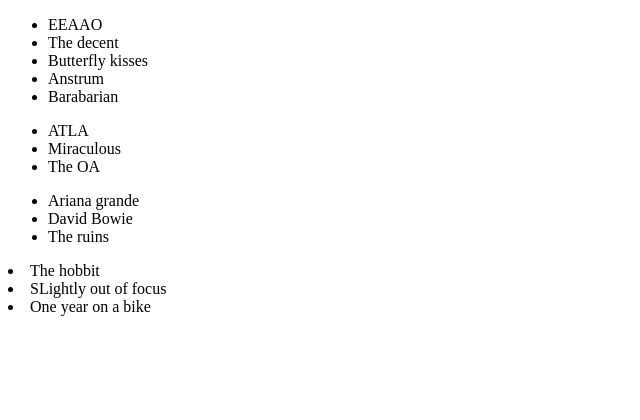
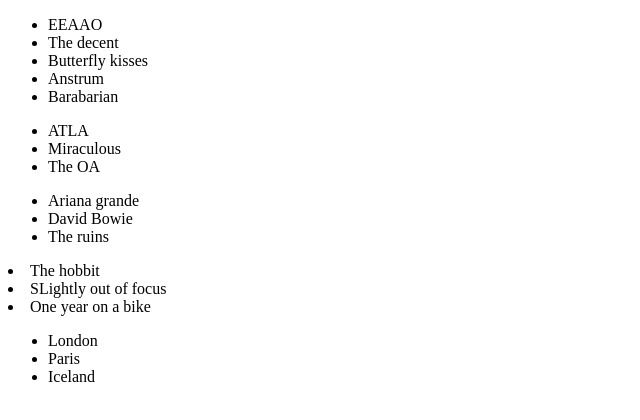
Before and after one commit to DavidFra5er/my-first-reddy-repo, a plain HTML site: page index.html in a window 1280 px wide. Shown: the whole page, without its empty margins (0-640 px from the left). Drawn offline with Linux system fonts and the light colour scheme.

Commit message:
added favourite places

```diff
--- a/index.html
+++ b/index.html
@@ -26,5 +26,10 @@
         <li>The hobbit</li>
         <li>SLightly out of focus</li>
         <li>One year on a bike</li>
+    <ul id="places">
+        <li>London</li>
+        <li>Paris</li>
+        <li>Iceland</li>
+    </ul>
 </body>
 </html>
```
